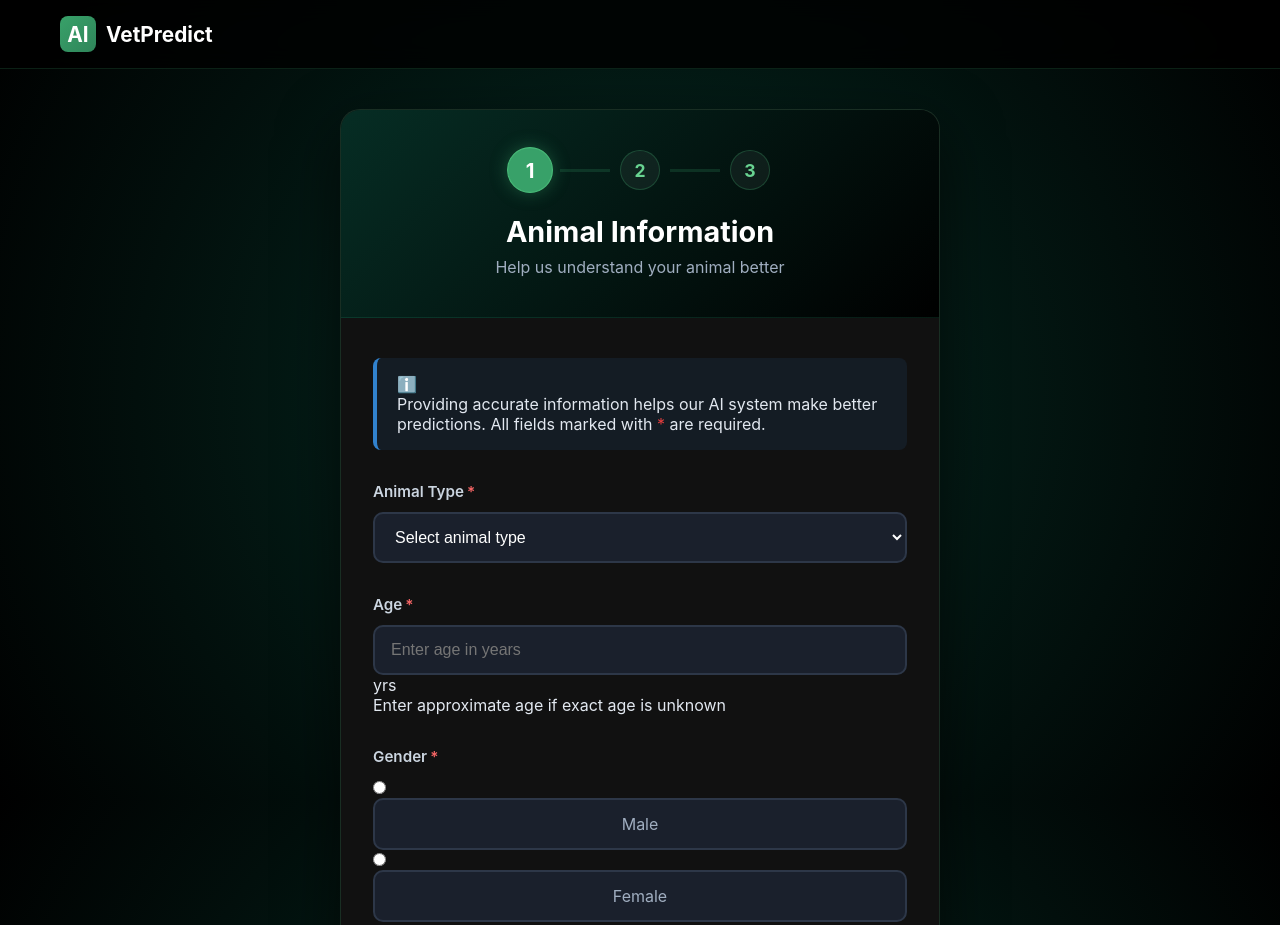
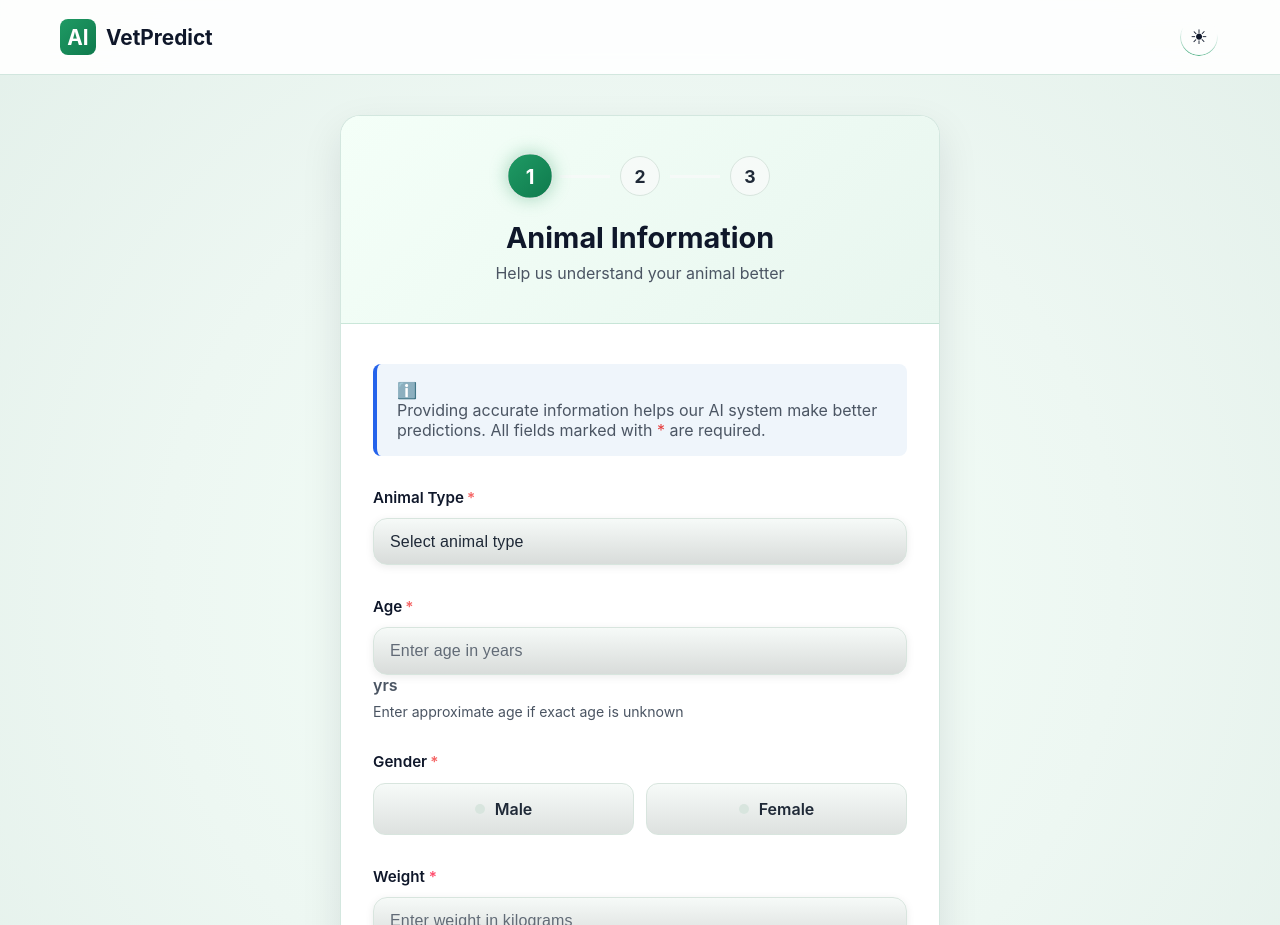
Before and after one commit to ArshadShaikh-001/Animal-Disease-Prediction-using-ML-and-DS, a plain HTML site: page frontend/profile.html in a window 1280 px wide. Shown: the top 925 px of the page. Drawn offline with Linux system fonts and the light colour scheme.

Commit message:
Added Dark Mode & Light Mode.

```diff
--- a/frontend/analysis.html
+++ b/frontend/analysis.html
@@ -4,6 +4,7 @@
     <meta charset="UTF-8">
     <meta name="viewport" content="width=device-width, initial-scale=1.0">
     <title>AI Analysis - Animal Disease Prediction System</title>
+    <link rel="stylesheet" href="/theme.css">
     <style>
     * {
         margin: 0;
@@ -335,6 +336,7 @@
                 <div class="logo-icon">AI</div>
                 <span>VetPredict</span>
             </div>
+            <button class="theme-toggle" data-theme-toggle aria-label="Toggle theme" title="Toggle theme">☾</button>
         </div>
     </header>
 
@@ -470,5 +472,6 @@
             window.location.href = '/result-page';
         }, 3000);
     </script>
+    <script src="/theme.js"></script>
 </body>
 </html>
--- a/frontend/profile.html
+++ b/frontend/profile.html
@@ -4,6 +4,7 @@
     <meta charset="UTF-8">
     <meta name="viewport" content="width=device-width, initial-scale=1.0">
     <title>Animal Profile - AI Disease Prediction System</title>
+    <link rel="stylesheet" href="/theme.css">
   <style>
         * {
             margin: 0;
@@ -267,10 +268,11 @@
 <body>
     <header class="header">
         <div class="header-content">
-            <a href="index.html" class="logo">
+            <a href="/" class="logo">
                 <div class="logo-icon">AI</div>
                 <span>VetPredict</span>
             </a>
+            <button class="theme-toggle" data-theme-toggle aria-label="Toggle theme" title="Toggle theme">☾</button>
         </div>
     </header>
 
@@ -381,7 +383,7 @@
                     </div>
 
                     <div class="button-group">
-                        <a href="index.html" class="btn btn-back">Back</a>
+                        <a href="/" class="btn btn-back">Back</a>
                         <button type="submit" class="btn btn-next" id="nextBtn">
                             Next: Symptoms
                         </button>
@@ -413,6 +415,7 @@
 
         checkFormValidity();
     </script>
+    <script src="/theme.js"></script>
 </body>
 
 </html>
--- /dev/null
+++ b/frontend/theme.css
@@ -0,0 +1,386 @@
+:root {
+    --bg-main: radial-gradient(circle at center, #062d24 0%, #000000 100%);
+    --bg-elevated: rgba(0, 0, 0, 0.8);
+    --bg-card: #111111;
+    --bg-card-header: linear-gradient(135deg, #062d24 0%, #000000 100%);
+    --bg-soft: #1a202c;
+    --bg-soft-2: rgba(255, 255, 255, 0.03);
+
+    --text-primary: #e2e8f0;
+    --text-strong: #ffffff;
+    --text-muted: #a0aec0;
+
+    --primary: #38a169;
+    --primary-2: #2f855a;
+    --primary-soft: rgba(56, 161, 105, 0.15);
+
+    --border-soft: rgba(56, 161, 105, 0.2);
+    --border-muted: #2d3748;
+
+    --shadow-card: 0 20px 60px rgba(0, 0, 0, 0.55);
+    --shadow-primary: 0 8px 24px rgba(56, 161, 105, 0.35);
+
+    --info-bg: rgba(49, 130, 206, 0.12);
+    --info-border: #3182ce;
+    --warning-bg: rgba(245, 158, 11, 0.12);
+    --warning-border: #f59e0b;
+
+    --radius-lg: 14px;
+    --radius-md: 12px;
+    --focus-ring: 0 0 0 4px rgba(56, 161, 105, 0.16);
+}
+
+:root[data-theme="light"] {
+    --bg-main: radial-gradient(circle at center, #f4fff8 0%, #edf7f2 55%, #e3f0ea 100%);
+    --bg-elevated: rgba(255, 255, 255, 0.9);
+    --bg-card: #ffffff;
+    --bg-card-header: linear-gradient(135deg, #f4fff8 0%, #e8f6ef 100%);
+    --bg-soft: #f6faf8;
+    --bg-soft-2: #f4fbf7;
+
+    --text-primary: #1f2937;
+    --text-strong: #0f172a;
+    --text-muted: #4b5563;
+
+    --primary: #1f9a64;
+    --primary-2: #0f7a4d;
+    --primary-soft: rgba(31, 154, 100, 0.12);
+
+    --border-soft: rgba(15, 122, 77, 0.18);
+    --border-muted: #d8e5de;
+
+    --shadow-card: 0 16px 40px rgba(15, 23, 42, 0.1);
+    --shadow-primary: 0 8px 20px rgba(31, 154, 100, 0.2);
+
+    --info-bg: rgba(49, 130, 206, 0.08);
+    --info-border: #2563eb;
+    --warning-bg: rgba(245, 158, 11, 0.1);
+    --warning-border: #d97706;
+
+    --focus-ring: 0 0 0 4px rgba(31, 154, 100, 0.12);
+}
+
+html,
+body {
+    scrollbar-width: none;
+    -ms-overflow-style: none;
+}
+
+html::-webkit-scrollbar,
+body::-webkit-scrollbar,
+*::-webkit-scrollbar {
+    width: 0;
+    height: 0;
+}
+
+body {
+    background: var(--bg-main) !important;
+    color: var(--text-primary) !important;
+    overflow-x: hidden;
+}
+
+.header,
+header {
+    background: var(--bg-elevated) !important;
+    border-color: var(--border-soft) !important;
+}
+
+.logo,
+.logo span,
+.header h1,
+.section-title,
+.card-header h1,
+.hero h1,
+.hero p,
+.summary-text,
+.form-label,
+.card h3,
+.status-text {
+    color: var(--text-strong) !important;
+}
+
+.nav-links a,
+.card-header p,
+.section-subtitle,
+.helper-text,
+.footer,
+.info-card-title,
+.summary-text,
+.warning-banner p,
+.info-banner p,
+.risk,
+.symptom-text {
+    color: var(--text-muted) !important;
+}
+
+.symptoms li {
+    color: var(--text-primary) !important;
+}
+
+.profile-card,
+.symptoms-card,
+.analysis-card,
+.card,
+.step-card,
+.feature-card {
+    background: var(--bg-card) !important;
+    border-color: var(--border-soft) !important;
+    box-shadow: var(--shadow-card) !important;
+}
+
+.card-header {
+    background: var(--bg-card-header) !important;
+    border-bottom-color: var(--border-soft) !important;
+}
+
+.form-input,
+.form-select,
+.radio-label,
+.selection-summary,
+.symptom-label,
+.symptom-icon,
+.progress-bar-container,
+.circle span,
+.info-card,
+.feature-card,
+.step-number,
+.step,
+.step-line,
+.risk,
+.btn-back {
+    background: var(--bg-soft) !important;
+    border-color: var(--border-muted) !important;
+    color: var(--text-primary) !important;
+}
+
+.form-input,
+.form-select {
+    border-radius: var(--radius-lg) !important;
+    border-width: 1px !important;
+    border-style: solid !important;
+    font-weight: 500;
+    letter-spacing: 0.01em;
+    background: linear-gradient(180deg, var(--bg-soft) 0%, color-mix(in srgb, var(--bg-soft) 88%, #000 12%) 100%) !important;
+    box-shadow: inset 0 1px 0 rgba(255, 255, 255, 0.05), 0 2px 8px rgba(0, 0, 0, 0.08);
+    transition: border-color 0.2s ease, box-shadow 0.2s ease, background-color 0.2s ease, transform 0.2s ease;
+}
+
+.form-input::placeholder {
+    color: var(--text-muted) !important;
+    opacity: 0.85;
+}
+
+.form-input:focus,
+.form-select:focus {
+    border-color: var(--primary) !important;
+    box-shadow: var(--focus-ring) !important;
+    transform: translateY(-1px);
+}
+
+.input-wrapper {
+    position: relative;
+}
+
+.form-select {
+    appearance: none;
+    -webkit-appearance: none;
+    -moz-appearance: none;
+    background-image:
+        linear-gradient(45deg, transparent 50%, var(--text-muted) 50%),
+        linear-gradient(135deg, var(--text-muted) 50%, transparent 50%);
+    background-position:
+        calc(100% - 20px) calc(50% - 2px),
+        calc(100% - 14px) calc(50% - 2px);
+    background-size: 6px 6px, 6px 6px;
+    background-repeat: no-repeat;
+    padding-right: 2.25rem !important;
+}
+
+.input-icon {
+    color: var(--text-muted) !important;
+    font-weight: 600;
+}
+
+.helper-text {
+    color: var(--text-muted) !important;
+    font-size: 0.88rem;
+    margin-top: 0.5rem;
+}
+
+.radio-label,
+.symptom-label,
+.selection-summary,
+.btn {
+    border-radius: var(--radius-md) !important;
+}
+
+.radio-group {
+    display: grid;
+    grid-template-columns: repeat(2, minmax(0, 1fr));
+    gap: 0.75rem;
+}
+
+.radio-option input[type="radio"] {
+    position: absolute;
+    opacity: 0;
+    pointer-events: none;
+}
+
+.radio-label,
+.symptom-label {
+    border-width: 1px !important;
+    border-style: solid !important;
+    background: linear-gradient(180deg, var(--bg-soft) 0%, color-mix(in srgb, var(--bg-soft) 90%, #000 10%) 100%) !important;
+    transition: border-color 0.2s ease, box-shadow 0.2s ease, background-color 0.2s ease, transform 0.2s ease;
+}
+
+.radio-label {
+    min-height: 52px;
+    font-weight: 600;
+    position: relative;
+}
+
+.radio-label::before {
+    content: "";
+    width: 10px;
+    height: 10px;
+    border-radius: 999px;
+    background: var(--border-muted);
+    margin-right: 10px;
+    transition: background-color 0.2s ease, box-shadow 0.2s ease;
+}
+
+.radio-label:hover,
+.symptom-label:hover {
+    border-color: var(--primary) !important;
+    box-shadow: 0 10px 22px rgba(15, 23, 42, 0.14);
+    transform: translateY(-1px);
+}
+
+.radio-option input[type="radio"]:checked + .radio-label,
+.symptom-card input[type="checkbox"]:checked + .symptom-label {
+    background: var(--primary-soft) !important;
+    border-color: var(--primary) !important;
+    box-shadow: 0 8px 20px color-mix(in srgb, var(--primary) 28%, transparent) !important;
+}
+
+.radio-option input[type="radio"]:checked + .radio-label::before {
+    background: var(--primary);
+    box-shadow: 0 0 0 4px color-mix(in srgb, var(--primary) 22%, transparent);
+}
+
+.symptom-icon {
+    border: 1px solid var(--border-muted);
+    border-radius: 10px;
+    box-shadow: inset 0 1px 0 rgba(255, 255, 255, 0.04);
+}
+
+.btn-next,
+.btn-back {
+    border-radius: var(--radius-lg) !important;
+}
+
+.profile-card,
+.symptoms-card,
+.analysis-card {
+    backdrop-filter: blur(12px);
+}
+
+.btn-next,
+.cta-button,
+.actions button,
+.summary-count,
+.logo-icon,
+.step.active,
+.symptom-card input[type="checkbox"]:checked + .symptom-label .symptom-icon,
+.brain-icon {
+    background: linear-gradient(135deg, var(--primary) 0%, var(--primary-2) 100%) !important;
+    color: #ffffff !important;
+}
+
+.info-banner {
+    background: var(--info-bg) !important;
+    border-left-color: var(--info-border) !important;
+}
+
+.warning-banner {
+    background: var(--warning-bg) !important;
+    border-left-color: var(--warning-border) !important;
+}
+
+.theme-toggle {
+    margin-left: auto;
+    width: 42px;
+    height: 42px;
+    border-radius: 999px;
+    border: none;
+    background: transparent;
+    color: var(--text-strong);
+    font-size: 1.25rem;
+    line-height: 1;
+    cursor: pointer;
+    display: inline-flex;
+    align-items: center;
+    justify-content: center;
+    position: relative;
+    isolation: isolate;
+    transition: transform 0.22s ease, color 0.22s ease;
+}
+
+.form-select option,
+.form-select optgroup {
+    background: var(--bg-card);
+    color: var(--text-primary);
+}
+
+.form-select option:checked {
+    background: color-mix(in srgb, var(--primary) 18%, var(--bg-card));
+    color: var(--text-strong);
+}
+
+.theme-toggle::before {
+    content: "";
+    position: absolute;
+    inset: 2px;
+    border-radius: 999px;
+    padding: 1px;
+    background: conic-gradient(from 0deg, transparent 0deg, rgba(255, 255, 255, 0.12) 80deg, var(--primary) 190deg, rgba(255, 255, 255, 0.1) 300deg, transparent 360deg);
+    -webkit-mask: linear-gradient(#000 0 0) content-box, linear-gradient(#000 0 0);
+    mask: linear-gradient(#000 0 0) content-box, linear-gradient(#000 0 0);
+    -webkit-mask-composite: xor;
+    mask-composite: exclude;
+    opacity: 0.85;
+    animation: themeRing 5s linear infinite;
+    z-index: -1;
+}
+
+.theme-toggle:hover {
+    transform: translateY(-1px) scale(1.04);
+    color: var(--primary);
+}
+
+.theme-toggle:active {
+    transform: scale(0.96);
+}
+
+.theme-toggle:focus,
+.theme-toggle:focus-visible {
+    outline: none;
+}
+
+.theme-toggle:focus-visible::before {
+    opacity: 1;
+    filter: drop-shadow(0 0 8px color-mix(in srgb, var(--primary) 70%, transparent));
+}
+
+@keyframes themeRing {
+    from { transform: rotate(0deg); }
+    to { transform: rotate(360deg); }
+}
+
+:root[data-theme="light"] .disease {
+    background: linear-gradient(to right, var(--primary), var(--primary-2));
+    background-clip: text;
+    -webkit-background-clip: text;
+    -webkit-text-fill-color: transparent;
+}
--- /dev/null
+++ b/frontend/theme.js
@@ -0,0 +1,48 @@
+(function () {
+    var storageKey = "vetpredict-theme";
+
+    function getSavedTheme() {
+        var saved = localStorage.getItem(storageKey);
+        return saved === "light" || saved === "dark" ? saved : null;
+    }
+
+    function preferredTheme() {
+        var saved = getSavedTheme();
+        if (saved) return saved;
+        return window.matchMedia("(prefers-color-scheme: light)").matches ? "light" : "dark";
+    }
+
+    function iconFor(theme) {
+        return theme === "light" ? "☀" : "☾";
+    }
+
+    function labelFor(theme) {
+        return theme === "light" ? "Switch to dark mode" : "Switch to light mode";
+    }
+
+    function applyTheme(theme) {
+        document.documentElement.setAttribute("data-theme", theme);
+        localStorage.setItem(storageKey, theme);
+
+        var toggles = document.querySelectorAll("[data-theme-toggle]");
+        toggles.forEach(function (btn) {
+            btn.textContent = iconFor(theme);
+            btn.setAttribute("aria-label", labelFor(theme));
+            btn.setAttribute("title", labelFor(theme));
+        });
+    }
+
+    function toggleTheme() {
+        var current = document.documentElement.getAttribute("data-theme") || preferredTheme();
+        applyTheme(current === "dark" ? "light" : "dark");
+    }
+
+    document.addEventListener("DOMContentLoaded", function () {
+        applyTheme(preferredTheme());
+
+        var toggles = document.querySelectorAll("[data-theme-toggle]");
+        toggles.forEach(function (btn) {
+            btn.addEventListener("click", toggleTheme);
+        });
+    });
+})();
```
Also changed, not shown: frontend/index.html (+27 -2 lines), frontend/result.html (+31 -4 lines), frontend/symptoms.html (+5 -2 lines), 1 other file.
